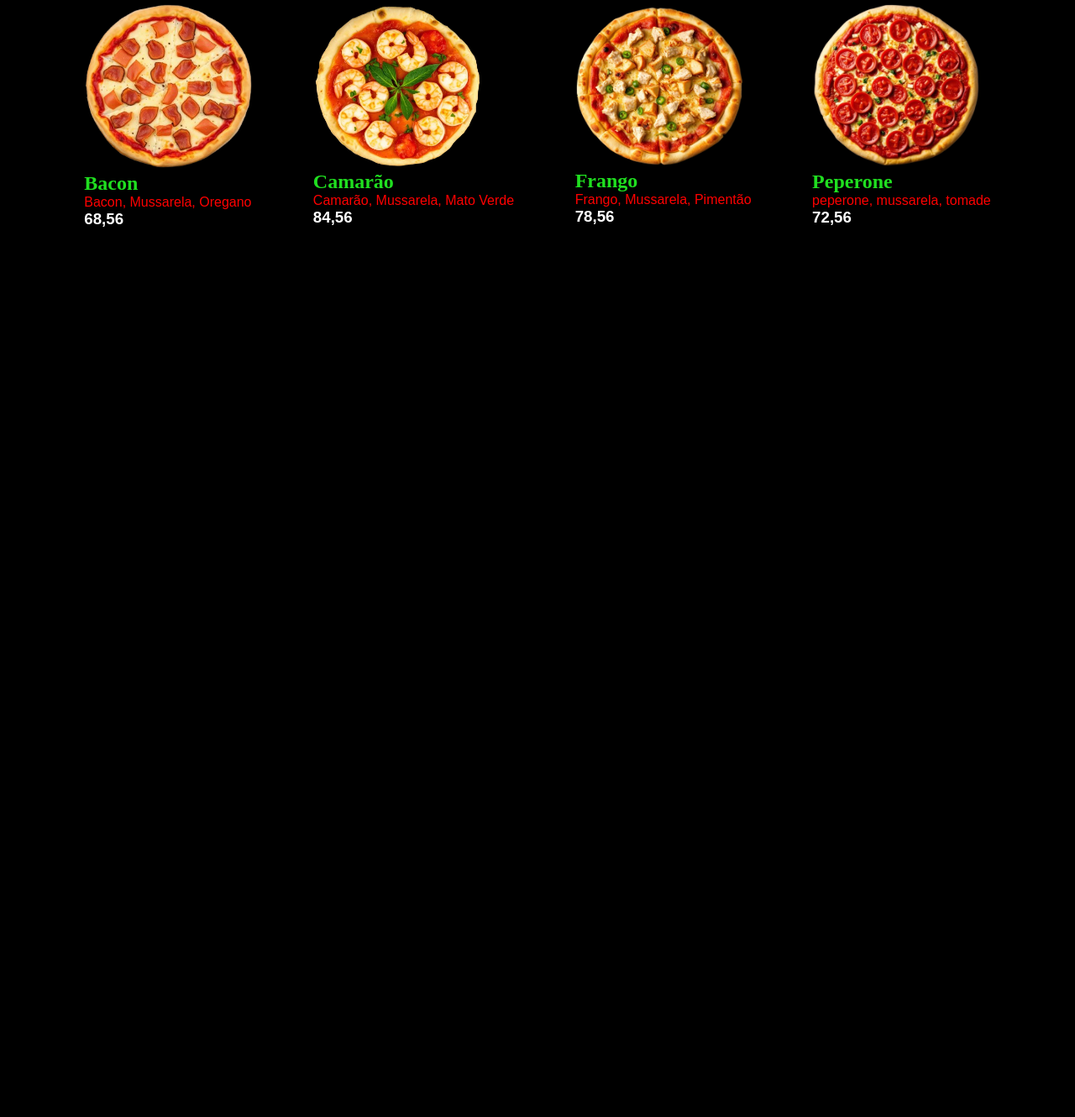
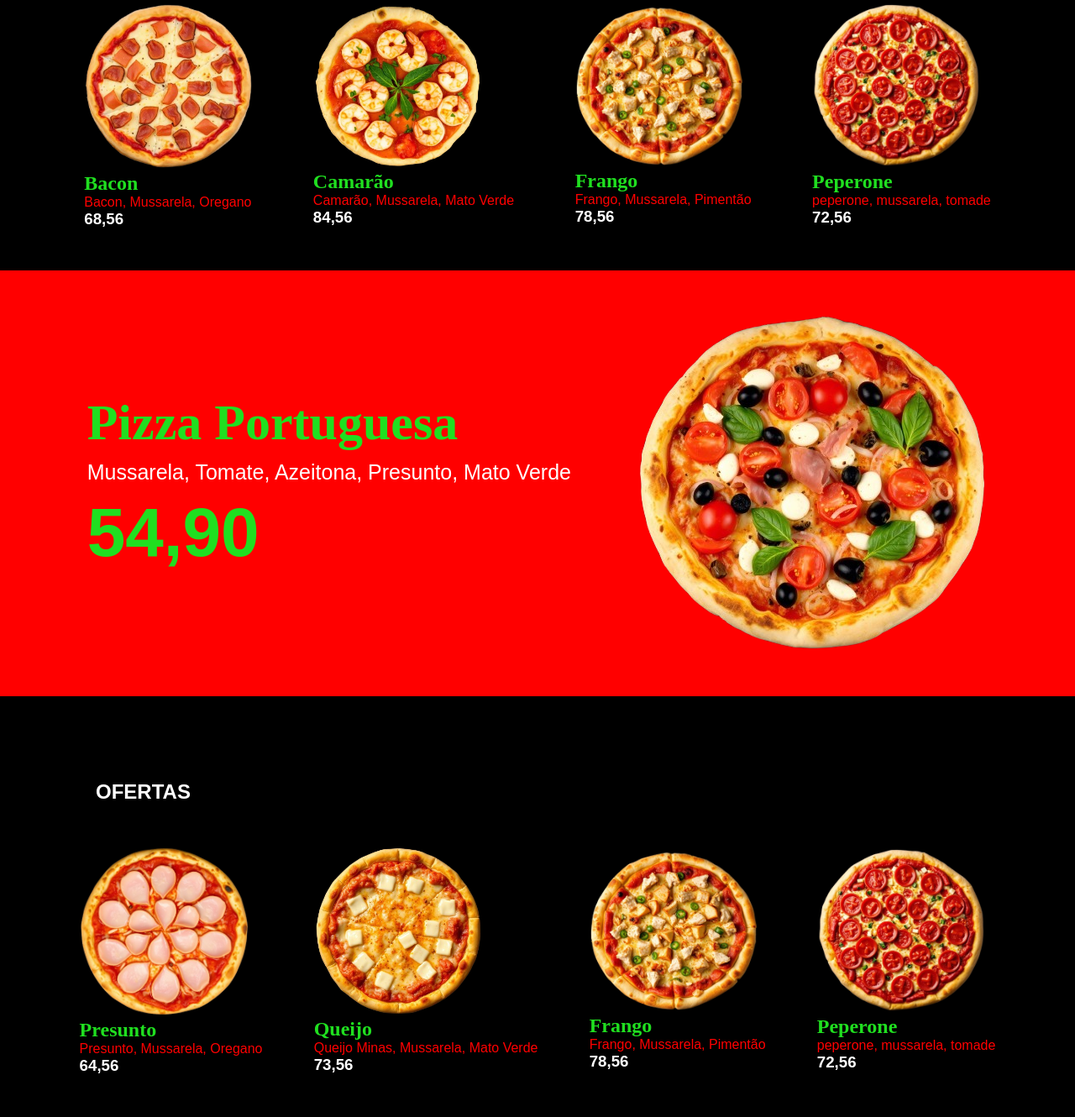
Before and after one commit to ramonsantonio/site-pizza, a plain HTML site: page index.html in a window 1280 px wide. Shown: the part 645-1975 px from the top of the page at 84% size. Before the commit the page ends 967 px from the top, so only its background shows below. Drawn offline with Linux system fonts and the light colour scheme.

Commit message:
Segundo pronto

```diff
--- a/index.html
+++ b/index.html
@@ -143,6 +143,148 @@
                 </div> <!--um-->
             </div> <!--flex-->
         </section> <!--primeiro-->
+
+        <section class="segundo">
+            <div class="flex">
+                <div class="scripit-segundo">
+                    <div class="scripit-h2">
+                        <h2>
+                            Pizza Portuguesa
+                        </h2>
+                    </div> <!--scripit-h2-->
+
+                    <div class="scripit-p">
+                        <p>
+                            Mussarela, Tomate, Azeitona, Presunto, Mato Verde
+                        </p>
+                    </div> <!--scripit-p-->
+
+                    <div class="scripit-h3">
+                        <h3>
+                            54,90
+                        </h3>
+                    </div> <!--scripit-h3-->
+                </div> <!--scripit-segundo-->
+
+                <div class="segundo-img">
+                    <img src="imagens/portuguesa.png" alt="Pizza Portuguesa">
+                </div> <!--segundo-img-->
+            </div> <!--flex-->
+        </section> <!--segundo-->
+
+         <section class="primeiro">
+            <div class="destaque">
+                <h2>
+                    OFERTAS
+                </h2>
+            </div>
+            <div class="flex">
+                <div class="um">
+                    <div id="pizza" class="um-img">
+                        <img src="imagens/presunto.png" alt="pizza de Presunto">
+                    </div> <!--um-img-->
+
+                    <div class="um-scripit">
+                        <div class="um-scripit-h2">
+                            <h2>
+                                Presunto
+                            </h2>
+                        </div>
+
+                        <div class="um-scripit-p">
+                            <p>
+                                Presunto, Mussarela, Oregano
+                            </p>
+                        </div>
+
+                        <div class="um-scripit-h3">
+                            <h3>
+                                64,56
+                            </h3>
+                        </div>
+                    </div> <!--um-scripit-->
+                </div> <!--um-->
+
+                 <div class="um">
+                    <div id="pizza" class="um-img">
+                        <img src="imagens/queijo.png" alt="pizza de Queijo">
+                    </div> <!--um-img-->
+
+                    <div class="um-scripit">
+                        <div class="um-scripit-h2">
+                            <h2>
+                                Queijo
+                            </h2>
+                        </div>
+
+                        <div class="um-scripit-p">
+                            <p>
+                                Queijo Minas, Mussarela, Mato Verde
+                            </p>
+                        </div>
+
+                        <div class="um-scripit-h3">
+                            <h3>
+                                73,56
+                            </h3>
+                        </div>
+                    </div> <!--um-scripit-->
+                </div> <!--um-->
+
+                 <div class="um">
+                    <div id="pizza" class="um-img">
+                        <img src="imagens/frango.png" alt="pizza de bacon">
+                    </div> <!--um-img-->
+
+                    <div class="um-scripit">
+                        <div class="um-scripit-h2">
+                            <h2>
+                                Frango
+                            </h2>
+                        </div>
+
+                        <div class="um-scripit-p">
+                            <p>
+                                Frango, Mussarela, Pimentão
+                            </p>
+                        </div>
+
+                        <div class="um-scripit-h3">
+                            <h3>
+                                78,56
+                            </h3>
+                        </div>
+                    </div> <!--um-scripit-->
+                </div> <!--um-->
+
+                 <div class="um">
+                    <div id="pizza" class="um-img">
+                        <img src="imagens/peperone.png" alt="pizza de peperone">
+                    </div> <!--um-img-->
+
+                    <div class="um-scripit">
+                        <div class="um-scripit-h2">
+                            <h2>
+                                Peperone
+                            </h2>
+                        </div>
+
+                        <div class="um-scripit-p">
+                            <p>
+                                peperone, mussarela, tomade
+                            </p>
+                        </div>
+
+                        <div class="um-scripit-h3">
+                            <h3>
+                                72,56
+                            </h3>
+                        </div>
+                    </div> <!--um-scripit-->
+                </div> <!--um-->
+            </div> <!--flex-->
+        </section> <!--primeiro-->
+
     </main>
 
     <footer>
--- a/style.css
+++ b/style.css
@@ -71,3 +71,26 @@ html {
 .um-scripit-h3 h3 {
     color: white;
 }
+
+/* segundo */
+
+.segundo {
+    padding: 50px 5%;
+    background-color: red;
+}
+
+.scripit-segundo .scripit-h2 {
+    color: #20df20;
+    padding-bottom: 10px;
+}
+
+.scripit-segundo .scripit-p {
+    color: white;
+    font-size: 25px;
+    padding-bottom: 10px;
+}
+
+.scripit-segundo .scripit-h3 {
+    color: #20df20;
+    font-size: 70px;
+}
```
